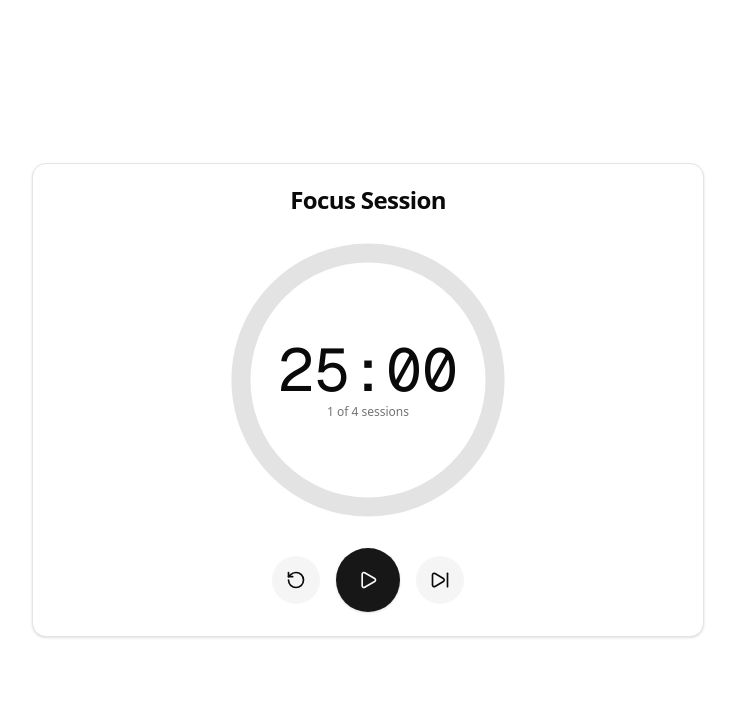
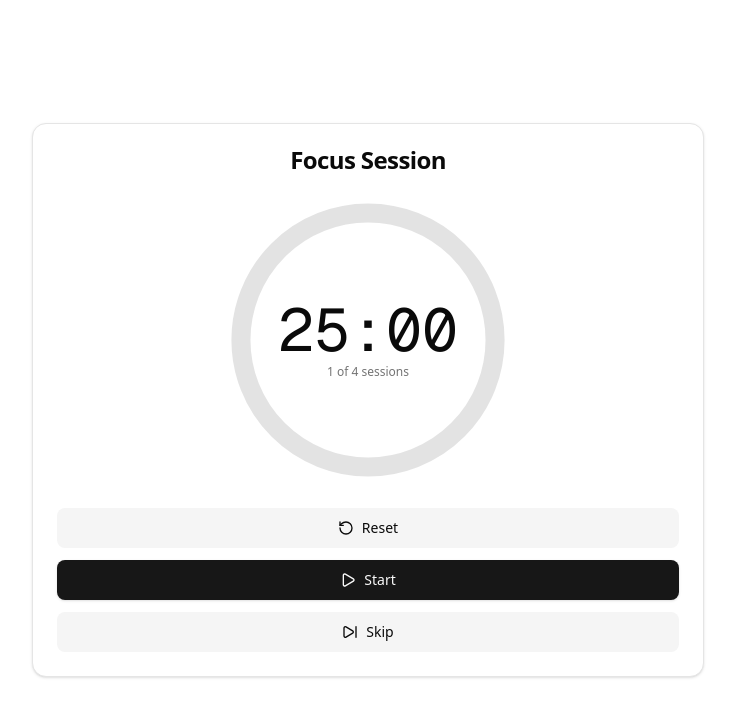
Before and after one commit to dogafincan/pomo, a Next.js app: page / in a window 1280 px wide. Shown: the top 716 px of the page, without its empty margins (272-1007 px from the left). Built offline with nearby package versions, Linux system fonts and the light colour scheme.

Commit message:
Reintroduce stacked control buttons
Replace circular icon controls with full-width buttons that pair icons and labels while preserving existing color cues.

```diff
--- a/app/page.tsx
+++ b/app/page.tsx
@@ -246,33 +246,35 @@ export default function Home() {
               </span>
             </div>
           </div>
-          <div className="flex items-center justify-center gap-4">
+          <div className="flex w-full flex-col gap-3">
             <Button
               variant="ghost"
-              size="icon"
-              className="h-12 w-12 rounded-full bg-muted text-foreground"
+              className="w-full gap-2 bg-muted text-foreground"
               onClick={handleReset}
             >
-              <RotateCcw className="h-5 w-5" />
+              <RotateCcw className="h-4 w-4" />
+              Reset
             </Button>
-            <Button
-              size="icon"
-              className="h-16 w-16 rounded-full"
-              onClick={handleToggle}
-            >
+            <Button className="w-full gap-2" onClick={handleToggle}>
               {isRunning ? (
-                <Pause className="h-5 w-5" />
+                <>
+                  <Pause className="h-4 w-4" />
+                  Pause
+                </>
               ) : (
-                <Play className="h-5 w-5" />
+                <>
+                  <Play className="h-4 w-4" />
+                  Start
+                </>
               )}
             </Button>
             <Button
               variant="ghost"
-              size="icon"
-              className="h-12 w-12 rounded-full bg-muted text-foreground"
+              className="w-full gap-2 bg-muted text-foreground"
               onClick={handleSkip}
             >
-              <SkipForward className="h-5 w-5" />
+              <SkipForward className="h-4 w-4" />
+              Skip
             </Button>
           </div>
           <div className="sr-only" aria-live="polite">
```
